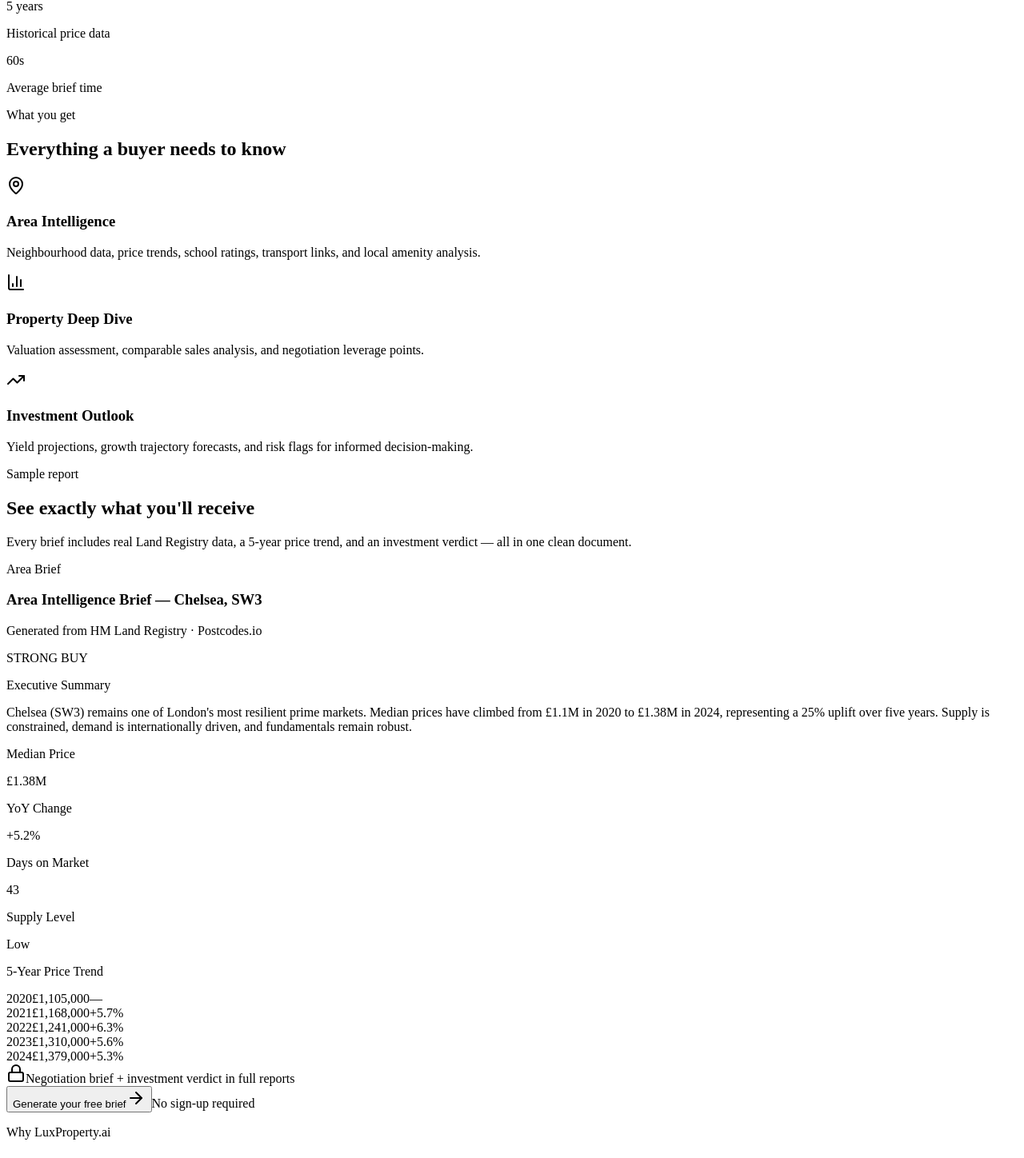
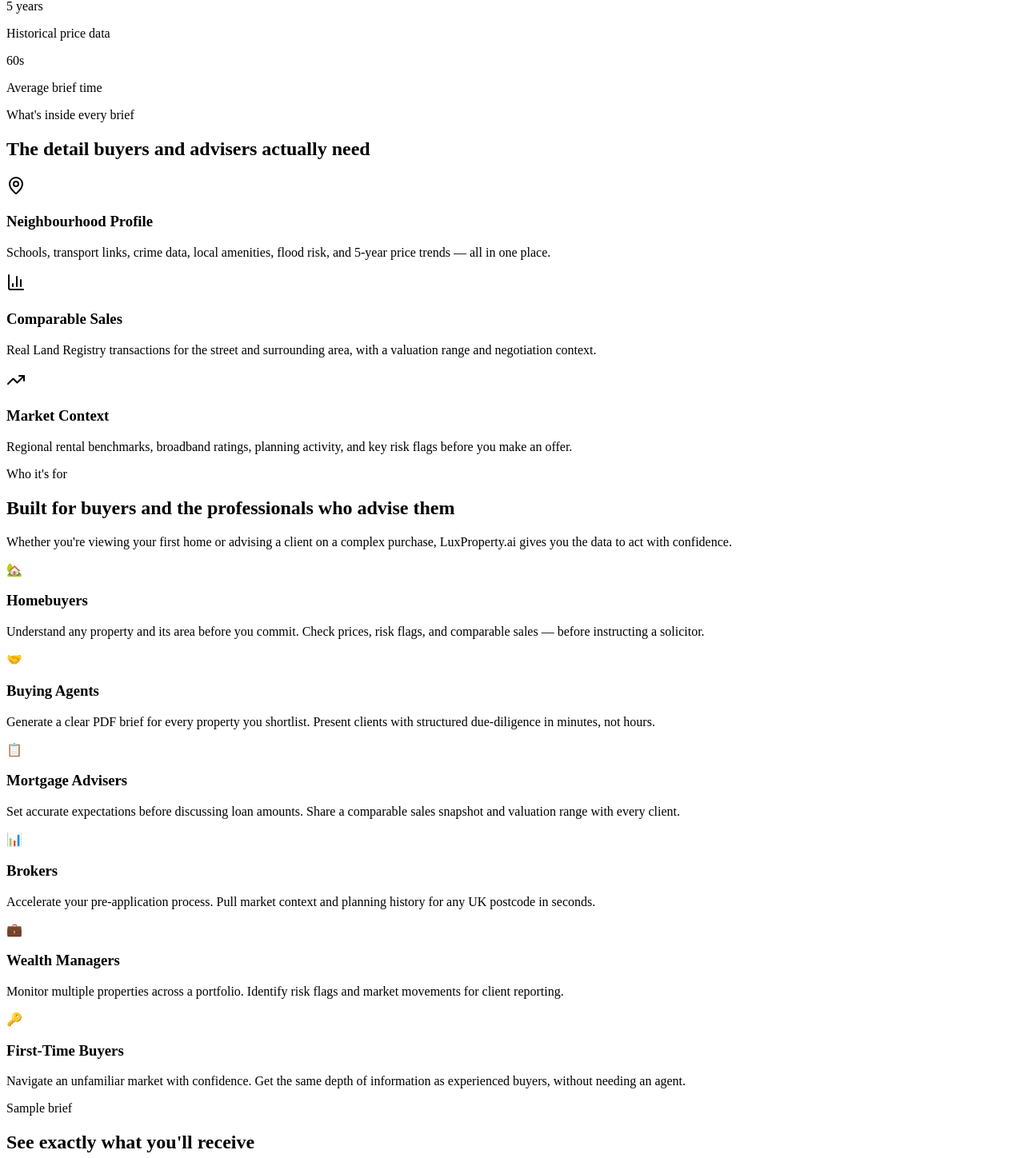
Before and after one commit to Bradley12334/luxproperty-ai, a React (Vite) app in the folder client/: page /#/ in a window 1280 px wide. Shown: the part 618-2066 px from the top of the page at 80% size. Built offline with nearby package versions, Linux system fonts and the light colour scheme; a web font is replaced by a local one.

Commit message:
feat: homepage copy — buyer/adviser positioning, who it's for section, feature rename, pricing copy

```diff
--- a/client/src/pages/home.tsx
+++ b/client/src/pages/home.tsx
@@ -51,21 +51,21 @@
   const features = [
     {
       icon: MapPin,
-      title: "Area Intelligence",
+      title: "Neighbourhood Profile",
       description:
-        "Neighbourhood data, price trends, school ratings, transport links, and local amenity analysis.",
+        "Schools, transport links, crime data, local amenities, flood risk, and 5-year price trends — all in one place.",
     },
     {
       icon: BarChart3,
-      title: "Property Deep Dive",
+      title: "Comparable Sales",
       description:
-        "Valuation assessment, comparable sales analysis, and negotiation leverage points.",
+        "Real Land Registry transactions for the street and surrounding area, with a valuation range and negotiation context.",
     },
     {
       icon: TrendingUp,
-      title: "Investment Outlook",
+      title: "Market Context",
       description:
-        "Yield projections, growth trajectory forecasts, and risk flags for informed decision-making.",
+        "Regional rental benchmarks, broadband ratings, planning activity, and key risk flags before you make an offer.",
     },
   ];
 
@@ -74,8 +74,8 @@
       name: "Explorer",
       price: "Free",
       period: "",
-      description: "Get started with basic property intelligence",
-      features: ["3 briefs per month", "Area intelligence reports", "Basic market data"],
+      description: "Try it before you commit to anything",
+      features: ["3 briefs per month", "Area profile & price trends", "Neighbourhood & crime data"],
       cta: "Start Free",
       highlighted: false,
       stripeUrl: null,
@@ -84,12 +84,12 @@
       name: "Professional",
       price: "£4.99",
       period: "/month",
-      description: "For serious buyers and property professionals",
+      description: "For active buyers and the advisers who support them",
       features: [
         "Unlimited briefs",
-        "Property deep dive analysis",
-        "Comparable sales data",
-        "Negotiation briefs",
+        "Comparable sales & valuation range",
+        "Negotiation brief",
+        "Planning activity & risk flags",
         "Export to PDF",
       ],
       cta: "Start Professional",
@@ -100,7 +100,7 @@
       name: "Investor",
       price: "£39.99",
       period: "/month",
-      description: "Portfolio management and advanced analytics",
+      description: "For professionals managing multiple properties or clients",
       features: [
         "Everything in Professional",
         "Portfolio dashboard",
@@ -141,13 +141,12 @@
                 className="font-serif text-4xl sm:text-5xl lg:text-[3.25rem] leading-[1.1] tracking-tight text-foreground"
                 data-testid="text-hero-heading"
               >
-                Property Intelligence.{" "}
-                <span className="text-primary italic">Instantly.</span>
+                Know the property before{" "}
+                <span className="text-primary italic">you make an offer.</span>
               </h1>
               <p className="mt-5 text-base sm:text-lg text-muted-foreground leading-relaxed max-w-lg">
-                Enter any UK postcode or property address. Get a complete buyer
-                intelligence brief in 60 seconds — built on real sales data, not
-                estimates.
+                Turn any UK postcode or address into a clear, client-ready brief
+                in under a minute — built on official Land Registry data, not estimates.
               </p>
 
               {/* Search Form */}
@@ -239,10 +238,10 @@
         <section className="py-16 sm:py-20 border-b border-border/40">
           <div className="mx-auto max-w-5xl px-4 sm:px-6">
             <p className="text-xs font-semibold uppercase tracking-[0.2em] text-primary mb-3">
-              What you get
+              What's inside every brief
             </p>
             <h2 className="font-serif text-2xl sm:text-3xl tracking-tight mb-12">
-              Everything a buyer needs to know
+              The detail buyers and advisers actually need
             </h2>
 
             <div className="grid gap-6 sm:grid-cols-3">
@@ -263,18 +262,80 @@
           </div>
         </section>
 
+        {/* Who It's For Section */}
+        <section className="py-16 sm:py-20 border-b border-border/40">
+          <div className="mx-auto max-w-5xl px-4 sm:px-6">
+            <p className="text-xs font-semibold uppercase tracking-[0.2em] text-primary mb-3">
+              Who it's for
+            </p>
+            <h2 className="font-serif text-2xl sm:text-3xl tracking-tight mb-4">
+              Built for buyers and the professionals who advise them
+            </h2>
+            <p className="text-sm text-muted-foreground mb-10 max-w-lg">
+              Whether you're viewing your first home or advising a client on a complex purchase,
+              LuxProperty.ai gives you the data to act with confidence.
+            </p>
+            <div className="grid gap-4 sm:grid-cols-2 lg:grid-cols-3">
+              {[
+                {
+                  audience: "Homebuyers",
+                  description: "Understand any property and its area before you commit. Check prices, risk flags, and comparable sales — before instructing a solicitor.",
+                  icon: "\uD83C\uDFE1",
+                },
+                {
+                  audience: "Buying Agents",
+                  description: "Generate a clear PDF brief for every property you shortlist. Present clients with structured due-diligence in minutes, not hours.",
+                  icon: "\uD83E\uDD1D",
+                },
+                {
+                  audience: "Mortgage Advisers",
+                  description: "Set accurate expectations before discussing loan amounts. Share a comparable sales snapshot and valuation range with every client.",
+                  icon: "\uD83D\uDCCB",
+                },
+                {
+                  audience: "Brokers",
+                  description: "Accelerate your pre-application process. Pull market context and planning history for any UK postcode in seconds.",
+                  icon: "\uD83D\uDCCA",
+                },
+                {
+                  audience: "Wealth Managers",
+                  description: "Monitor multiple properties across a portfolio. Identify risk flags and market movements for client reporting.",
+                  icon: "\uD83D\uDCBC",
+                },
+                {
+                  audience: "First-Time Buyers",
+                  description: "Navigate an unfamiliar market with confidence. Get the same depth of information as experienced buyers, without needing an agent.",
+                  icon: "\uD83D\uDD11",
+                },
+              ].map((item) => (
+                <div
+                  key={item.audience}
+                  className="flex flex-col gap-2.5 p-5 rounded-lg border border-border/50 bg-card hover:border-primary/30 transition-colors"
+                  data-testid={`card-audience-${item.audience.toLowerCase().replace(/[^a-z]/g, "-")}`}
+                >
+                  <div className="flex items-center gap-2.5">
+                    <span className="text-lg" role="img" aria-label={item.audience}>{item.icon}</span>
+                    <h3 className="text-sm font-semibold">{item.audience}</h3>
+                  </div>
+                  <p className="text-sm text-muted-foreground leading-relaxed">{item.description}</p>
+                </div>
+              ))}
+            </div>
+          </div>
+        </section>
+
         {/* Sample Report Preview Section */}
         <section className="py-16 sm:py-20 border-b border-border/40 bg-muted/20">
           <div className="mx-auto max-w-5xl px-4 sm:px-6">
             <p className="text-xs font-semibold uppercase tracking-[0.2em] text-primary mb-3">
-              Sample report
+              Sample brief
             </p>
             <h2 className="font-serif text-2xl sm:text-3xl tracking-tight mb-3">
               See exactly what you'll receive
             </h2>
             <p className="text-sm text-muted-foreground mb-10 max-w-lg">
-              Every brief includes real Land Registry data, a 5-year price trend, and an
-              investment verdict — all in one clean document.
+              Every brief includes real Land Registry data, a 5-year price trend, comparable
+              sales, and a clear verdict — structured so you can share it with your agent or adviser.
             </p>
 
             {/* Mock report card */}
@@ -424,7 +485,7 @@
                 {
                   icon: FileText,
                   title: "Professional-grade output",
-                  body: "Reports follow the same structure used by property analysts. Export to branded PDF. Share with your solicitor or agent.",
+                  body: "Briefs are structured, client-ready, and exportable to PDF. Share directly with your solicitor, mortgage adviser, or buying agent.",
                 },
               ].map((item) => (
                 <div key={item.title} className="flex flex-col gap-3">
@@ -450,7 +511,7 @@
                 {
                   quote: "The neighbourhood profile is better than anything I've seen on Rightmove. Actual detail, not a list of nearby postcodes.",
                   name: "Priya M.",
-                  role: "Property investor, Birmingham",
+                  role: "Homebuyer, Birmingham",
                 },
                 {
                   quote: "As a mortgage broker, I send the PDF reports to clients before we discuss loan amounts. It sets the right expectations immediately.",
@@ -473,15 +534,15 @@
             <div className="pt-8 border-t border-border/40 flex flex-wrap items-center gap-6">
               <div className="flex items-center gap-2">
                 <Shield className="h-4 w-4 text-primary shrink-0" />
-                <span className="text-sm text-muted-foreground">Registered UK company · LuxProperty AI Ltd · #17158079</span>
+                <span className="text-sm text-muted-foreground">Registered UK company · LuxProperty AI Ltd</span>
               </div>
               <div className="flex items-center gap-2">
                 <Database className="h-4 w-4 text-primary shrink-0" />
-                <span className="text-sm text-muted-foreground">Data from HM Land Registry &amp; Postcodes.io</span>
+                <span className="text-sm text-muted-foreground">Data from HM Land Registry &amp; official UK sources</span>
               </div>
               <div className="flex items-center gap-2">
                 <Star className="h-4 w-4 text-primary shrink-0" />
-                <span className="text-sm text-muted-foreground">Used by buyers, investors &amp; mortgage brokers</span>
+                <span className="text-sm text-muted-foreground">Used by buyers, advisers &amp; mortgage brokers</span>
               </div>
             </div>
           </div>
@@ -535,7 +596,7 @@
               Simple, transparent pricing
             </h2>
             <p className="text-muted-foreground text-sm mb-12 max-w-lg">
-              Start free. Upgrade when you need deeper intelligence and unlimited access.
+              Start free with 3 briefs a month. Upgrade for unlimited access and the full pre-offer toolkit.
             </p>
 
             <div className="grid gap-6 sm:grid-cols-3">
```
